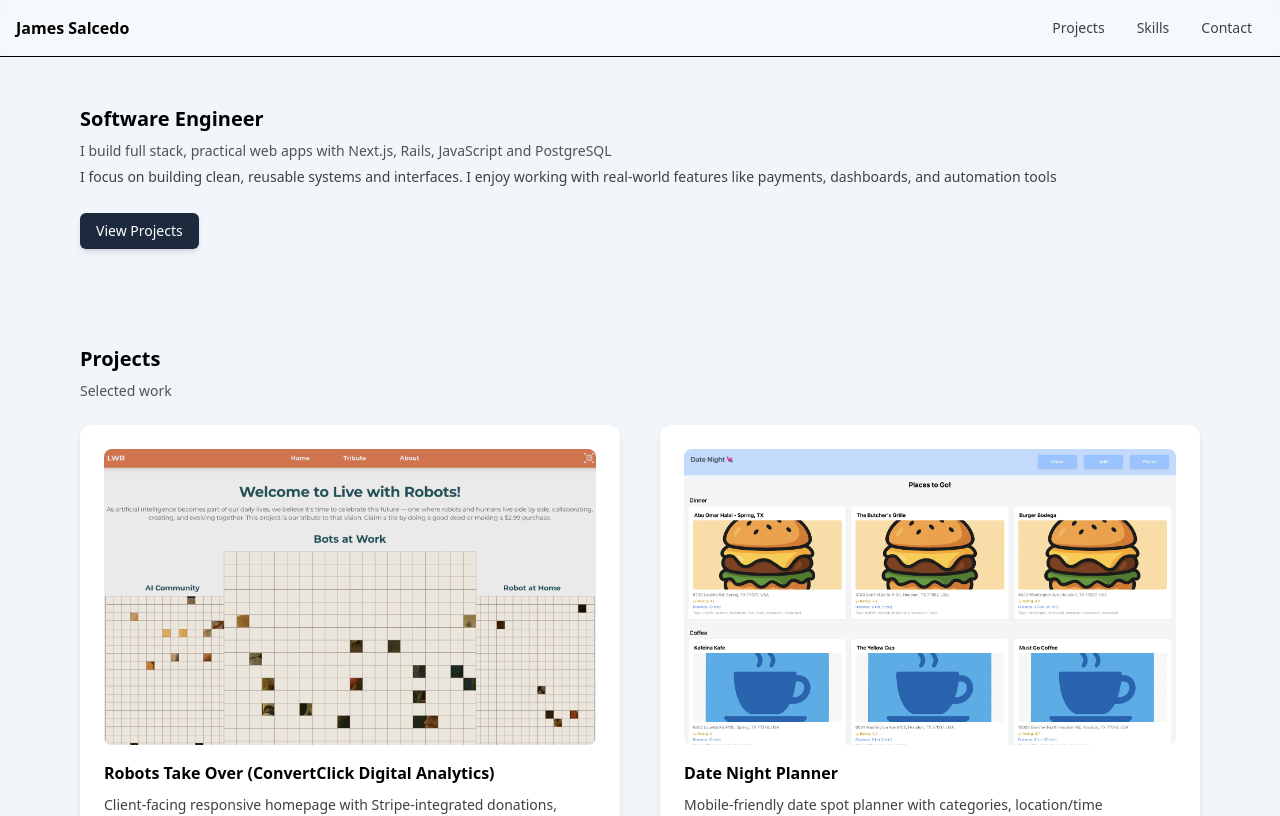
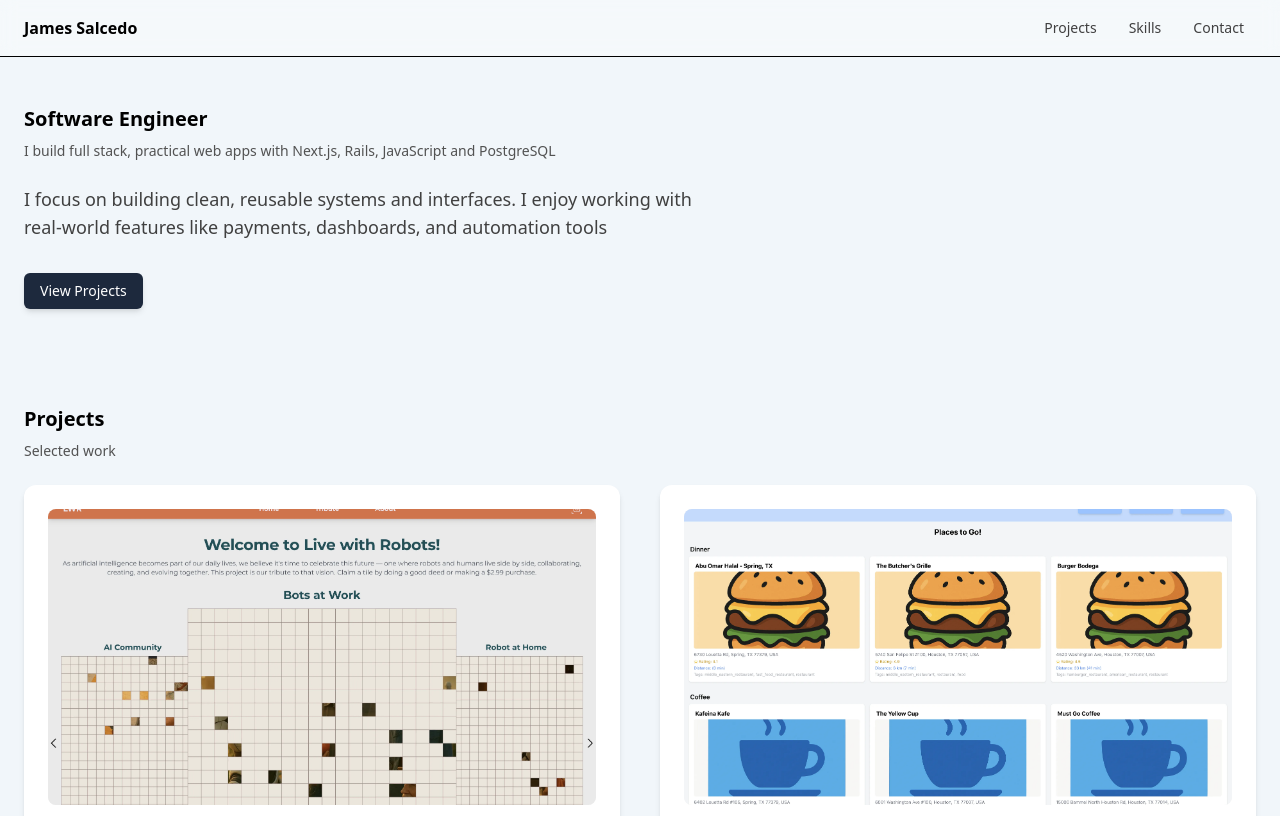
Before and after one commit to JamesSalcedo001/james_salcedo_portfolio, a Next.js app: page / in a window 1280 px wide. Shown: the top 816 px of the page. Built offline with nearby package versions, Linux system fonts and the light colour scheme.

Commit message:
Minor changes

```diff
--- a/src/app/components/Card.js
+++ b/src/app/components/Card.js
@@ -1,6 +1,6 @@
 export default function Card({ children }) {
     return (
-        <div className="rounded-xl p-6 bg-white p-5 shadow-md hover:bg-slate-50 hover:scale-102 transition delay-50 duration-500">
+        <div className="rounded-xl bg-white p-6 shadow-md hover:bg-slate-50 hover:scale-102 transition delay-50 duration-500">
             {children}
         </div>
     );
--- a/src/app/components/Container.js
+++ b/src/app/components/Container.js
@@ -1,10 +1,10 @@
 export default function Container({ children, size = "content" }) {
     const widths = {
-        content: "max-w-6xl",
-        wide: "max-w-9xl",
+        content: "max-w-7xl",
+        wide: "max-w-7xl",
     }
     return (
-        <div className={`mx-auto w-full px-4 ${widths[size]}`}>
+        <div className={`mx-auto w-full px-4 sm:px-6 ${widths[size]}`}>
             {children}
         </div>
     )
--- a/src/app/components/Input.js
+++ b/src/app/components/Input.js
@@ -1,7 +1,7 @@
 export default function Input({ label, id, value, onChange, placeholder, type = "text", ...props }) {
     return (
         <label className="block">
-            <span className="text-sm text-neutral-700">{label}</span>
+            <span className="text-sm font-medium text-neutral-700">{label}</span>
 
             <input
                 id={id}
@@ -9,7 +9,7 @@
                 value={value}
                 onChange={onChange}
                 placeholder={placeholder}
-                className="mt-1 w-full bg-white rounded-md shadow-md px-3 py-2 text-sm outline-none focus:ring-2 focus:ring-neutral-200"
+                className="mt-2 w-full bg-white rounded-lg border border-neutral-200 shadow-sm px-3 py-2 text-sm outline-none focus:ring-2 focus:ring-neutral-200"
                 {...props}
             />
         </label>
--- a/src/app/components/TextArea.js
+++ b/src/app/components/TextArea.js
@@ -1,9 +1,9 @@
 export default function TextArea({ label, id, value, onChange, placeholder, rows = 4, ...props }) {
     return (
         <label className="block">
-            <span className="text-sm text-neutral-700">{label}</span>
+            <span className="text-sm font-medium text-neutral-700">{label}</span>
             <textarea
-                className="mt-1 w-full rounded-md shadow-md px-3 py-2 text-sm outline-none focus:ring-2 focus:ring-neutral-200 resize-y"
+                className="mt-2 w-full rounded-lg border border-neutral-200 shadow px-3 py-2 text-sm outline-none focus:ring-2 focus:ring-neutral-200 resize-y"
                 id={id}
                 value={value}
                 onChange={onChange}
--- a/src/app/layout.js
+++ b/src/app/layout.js
@@ -20,7 +20,7 @@
   return (
     <html lang="en">
       <body
-        className={`${geistSans.variable} ${geistMono.variable} antialiased`}
+        className={`${geistSans.variable} ${geistMono.variable} font-sans antialiased`}
       >
         {children}
       </body>
--- a/src/app/page.js
+++ b/src/app/page.js
@@ -98,10 +98,10 @@
           title="Software Engineer"
           subtitle="I build full stack, practical web apps with Next.js, Rails, JavaScript and PostgreSQL"
         >
-          <p className="text-sm text-neutral-700 leading-6">
+          <p className="mt-6 max-w-2xl text-base md:text-lg text-neutral-700 leading-7">
             I focus on building clean, reusable systems and interfaces. I enjoy working with real-world features like payments, dashboards, and automation tools
           </p>
-          <div className="mt-6">
+          <div className="mt-8">
             <Button onClick={() => document.querySelector("#projects")?.scrollIntoView({ behavior: "smooth" })}>View Projects</Button>
           </div>
 
```
